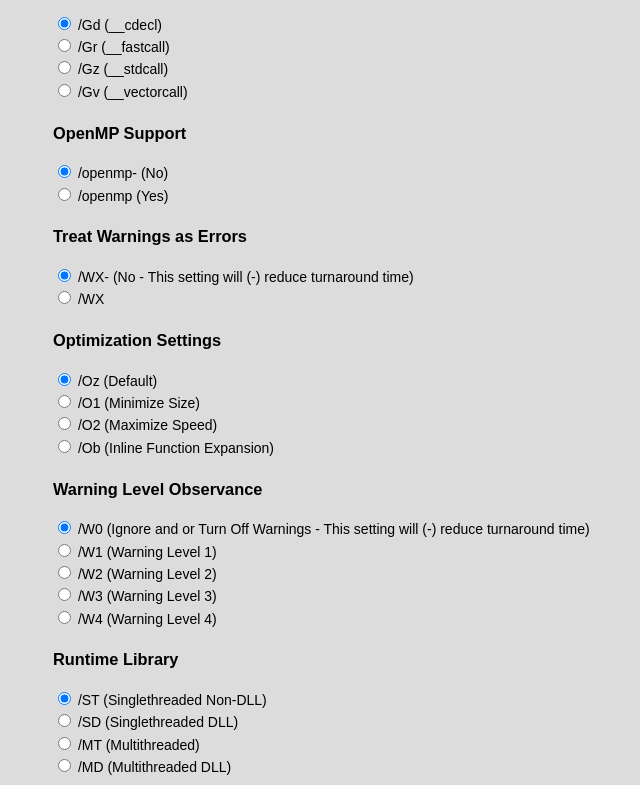
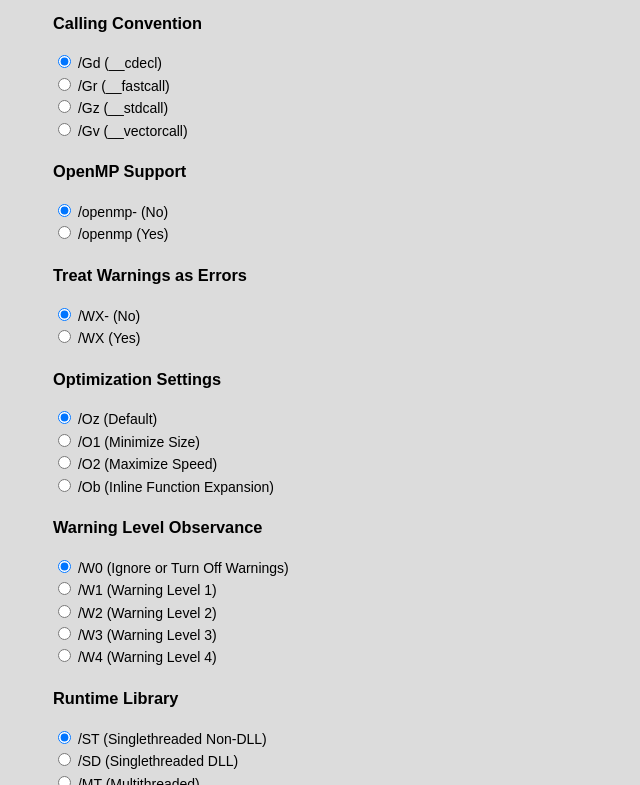
Before and after one commit to AbdulShabazz/cppinsider, a website: page config.html in a window 1280 px wide. Shown: the part 555-1340 px from the top of the page, without its empty margins (187-827 px from the left). Drawn offline with Linux system fonts and the light colour scheme.

Commit message:
Update config.html

```diff
--- a/config.html
+++ b/config.html
@@ -80,7 +80,8 @@
 		<main>
 			<section class="services">
 			<form id="config_form">
-				<h2>MSVC Project Settings</h2>
+				<h2>MSVC Project Settings </h2>
+				<note>(Note: Changing these settings may effect turnaround time.)</note>
 
 				<h3>Code Base</h3>
 				<input type="radio" id="C14" name="CLibrary" value="C14">
@@ -118,9 +119,9 @@
 
 				<h3>Treat Warnings as Errors</h3>
 				<input type="radio" id="WX_" name="WarnAsErr" value="WX_" checked>
-				<label for="WX_">/WX- (No - This setting will (-) reduce turnaround time)</label><br>
+				<label for="WX_">/WX- (No)</label><br>
 				<input type="radio" id="WX" name="WarnAsErr" value="WX">
-				<label for="WX">/WX</label><br>
+				<label for="WX">/WX (Yes)</label><br>
 
 				<h3>Optimization Settings</h3>
 				<input type="radio" id="Od" name="OSettings" value="Od" checked>
@@ -134,7 +135,7 @@
 
 				<h3>Warning Level Observance</h3>
 				<input type="radio" id="W0" name="Wlevel" value="W0" checked>
-				<label for="W0">/W0 (Ignore and or Turn Off Warnings - This setting will (-) reduce turnaround time)</label><br>
+				<label for="W0">/W0 (Ignore or Turn Off Warnings)</label><br>
 				<input type="radio" id="W1" name="Wlevel" value="W1">
 				<label for="W1">/W1 (Warning Level 1)</label><br>
 				<input type="radio" id="W2" name="Wlevel" value="W2">
```
